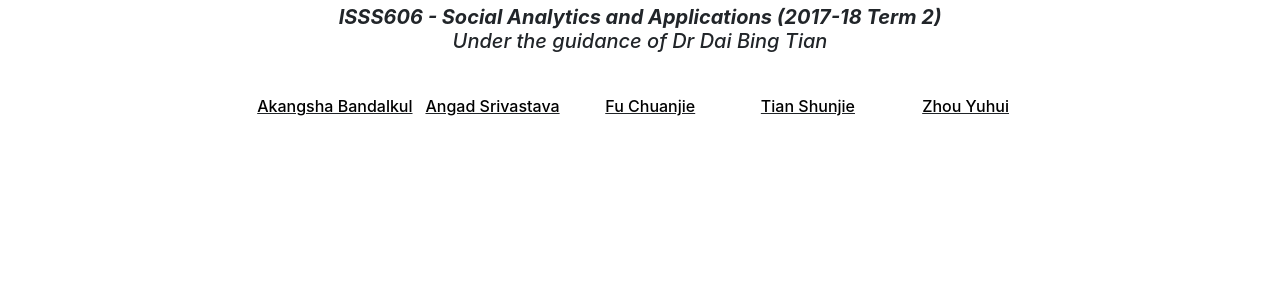
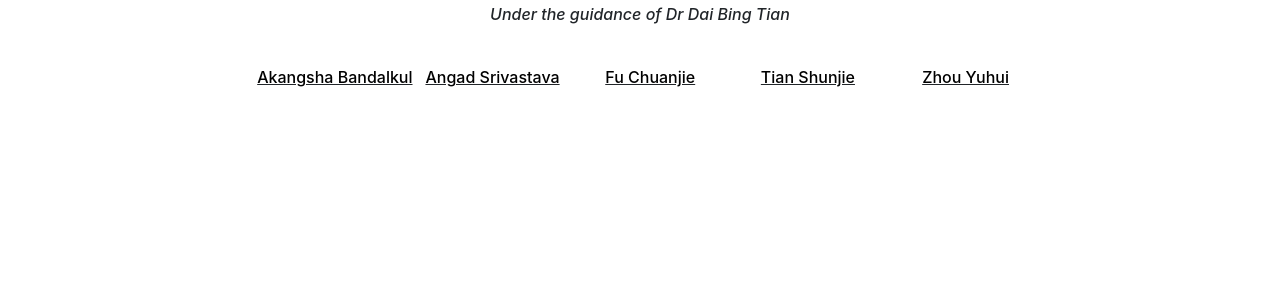
Before and after one commit to angad-sr/ISSS606, a plain HTML site: page index.html in a window 1280 px wide. Shown: the part 512-800 px from the top of the page. Drawn offline with nearby package versions, Linux system fonts and the light colour scheme.

Commit message:
change to index
change

```diff
--- a/index.html
+++ b/index.html
@@ -41,8 +41,7 @@
          <h3>Twitter's User Recommendations</h3>
     </div>
     <div style="text-align:center;padding-bottom:25px;">
-         <h5 style="font-style:italic;"><b>ISSS606 - Social Analytics and Applications (2017-18 Term 2)</b>
-        <br>Under the guidance of Dr Dai Bing Tian
+         <h6 style="font-style:italic;">Under the guidance of Dr Dai Bing Tian</h6>
     </div>
 </div>
 <div style="text-align:center;padding-left:20%;">
```
